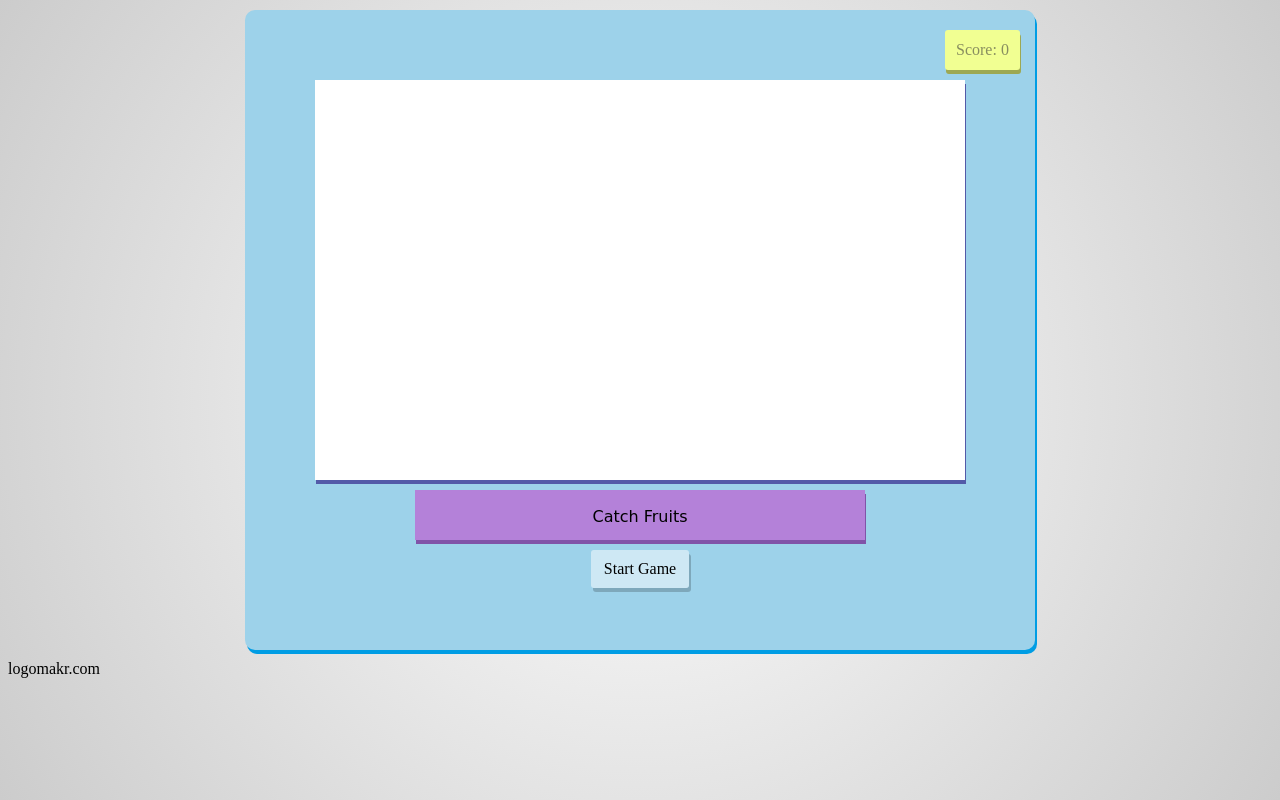
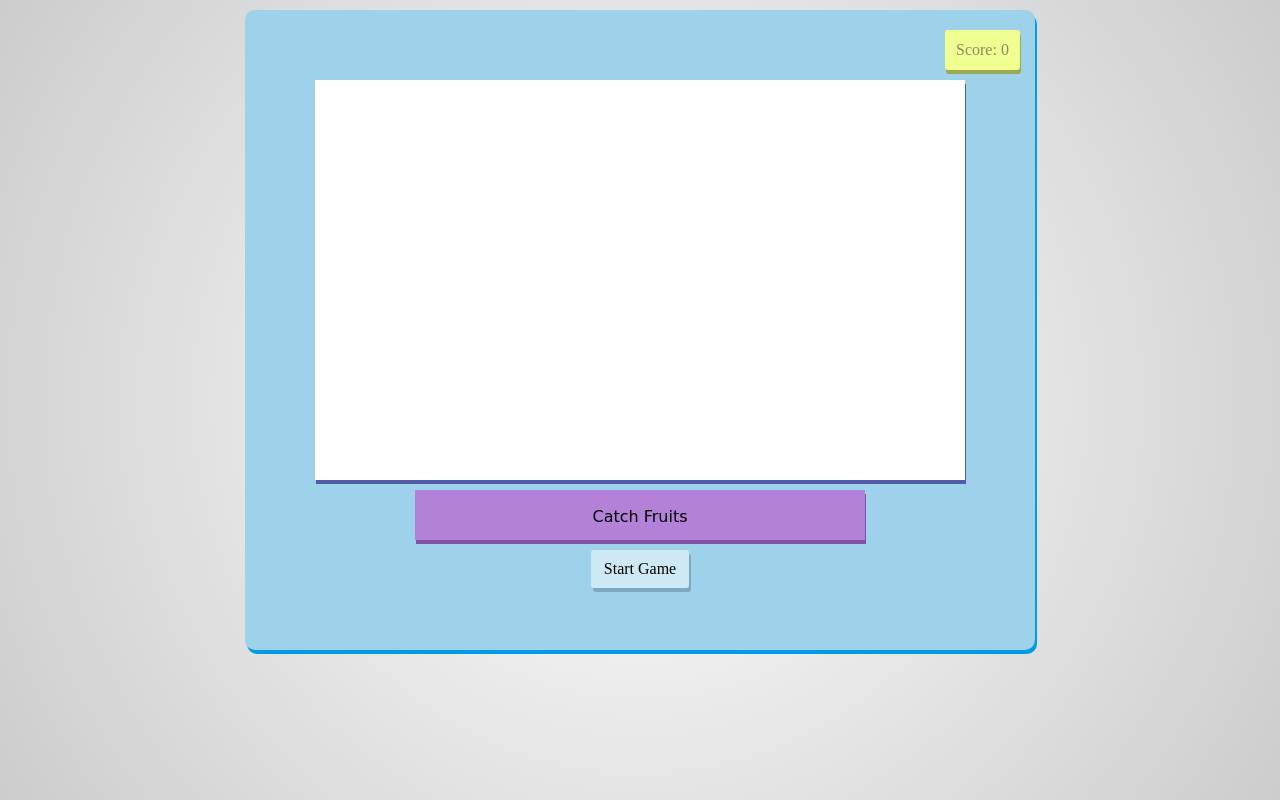
Before and after one commit to VadymGor/Fruits-Game, a plain HTML site: page index.html in a window 1280 px wide. Drawn offline with nearby package versions, Linux system fonts and the light colour scheme.

Commit message:
Update index.html

```diff
--- a/index.html
+++ b/index.html
@@ -46,4 +46,4 @@
 
 </html>
 
-logomakr.com
+<!-- logomakr.com -->
```
